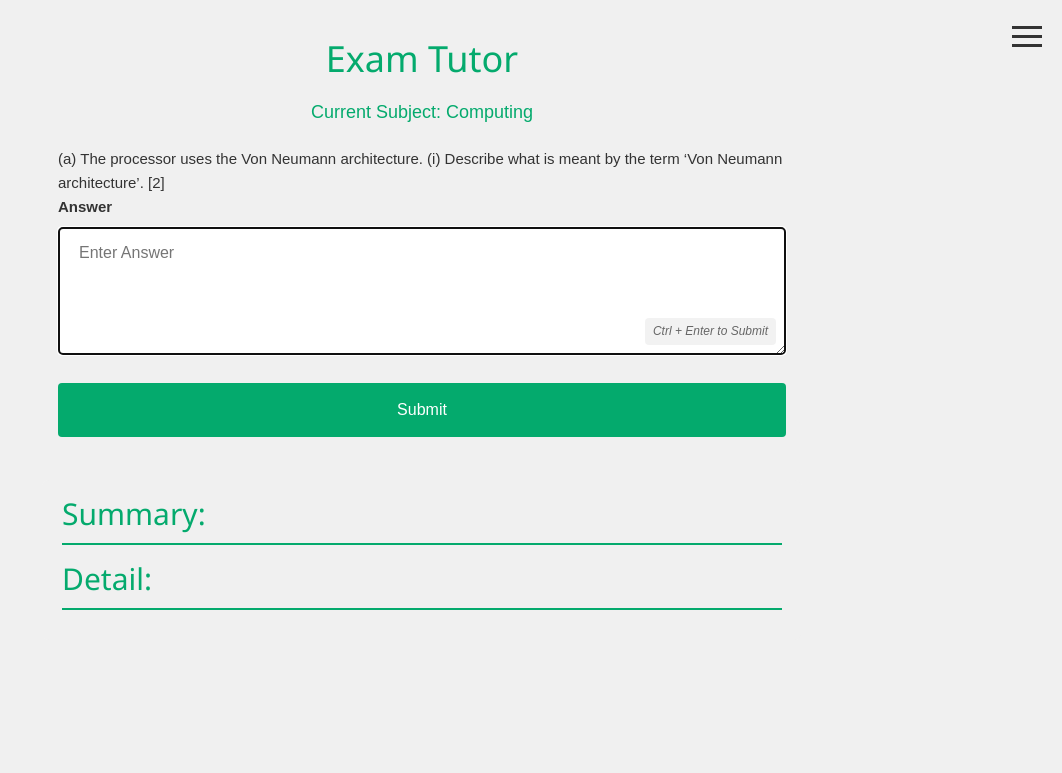
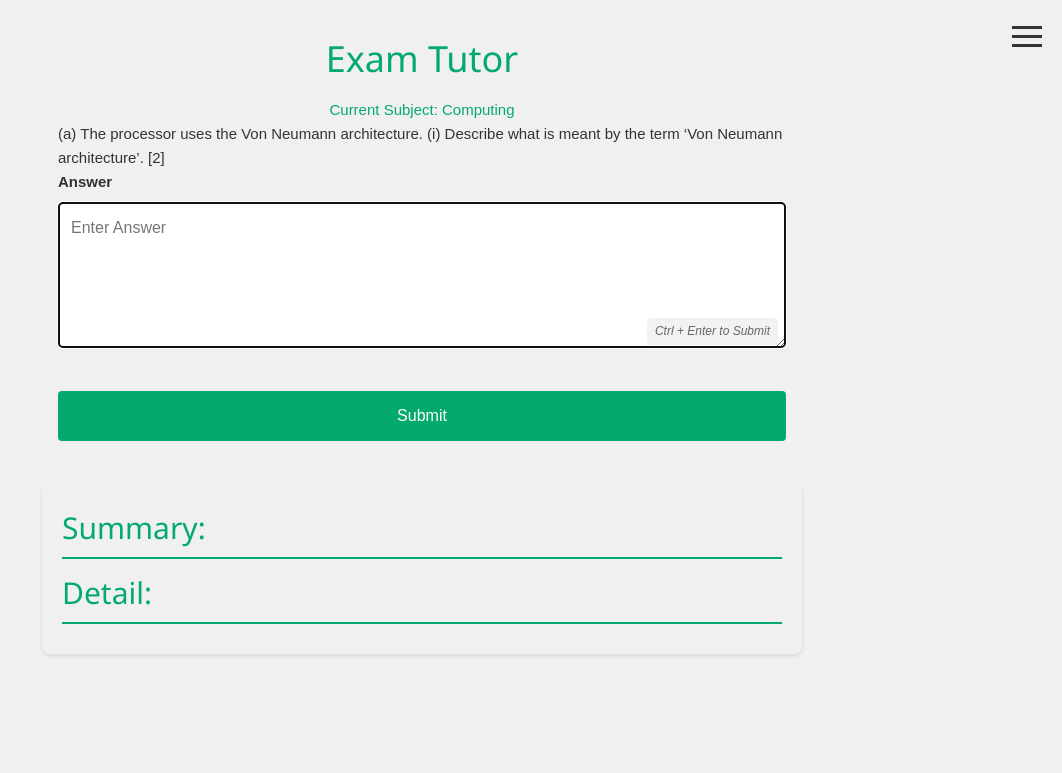
Before and after one commit to eniompw/AI-Tutor, a Flask app: page / in a window 1280 px wide. Shown: the top 773 px of the page, without its empty margins (218-1280 px from the left). Run offline with Flask 3, Linux system fonts and the light colour scheme; data comes from the database, SQL or seed files in the repository.

Commit message:
simplify

```diff
--- a/static/styles.css
+++ b/static/styles.css
@@ -1,101 +1,102 @@
-/* Base styles */
+:root {
+    --primary-color: #04AA6D;
+    --bg-color: #f0f0f0;
+    --text-color: #333;
+}
+
 body {
-    font-family: Arial, Helvetica, sans-serif;
+    font-family: Arial, sans-serif;
     line-height: 1.6;
-    color: #333;
+    color: var(--text-color);
     max-width: 800px;
     margin: 0 auto;
-    padding: 20px;
-    padding-bottom: 100px;
-    background-color: #f0f0f0;
+    padding: 20px 20px 100px;
+    background-color: var(--bg-color);
 }
-h1 {
+
+h1, #currentSubject {
     text-align: center;
-    color: #04AA6D;
+    color: var(--primary-color);
 }
-/* Layout */
-.container {
-    padding: 16px;
+
+.container, #feedback {
     background-color: #f9f9f9;
     border-radius: 8px;
     box-shadow: 0 2px 4px rgba(0,0,0,0.1);
+    padding: 16px;
+    margin-bottom: 20px;
 }
-/* Form elements */
+
+button {
+    width: 100%;
+    padding: 12px;
+    margin: 8px 0;
+    border-radius: 4px;
+    box-sizing: border-box;
+    font-size: 16px;
+    background-color: var(--primary-color);
+    color: white;
+    border: none;
+    cursor: pointer;
+    transition: background-color 0.3s;
+}
+
+button:hover {
+    background-color: #038f5d;
+}
+
 .answer-container {
     position: relative;
     margin-bottom: 20px;
 }
+
 textarea {
     width: 100%;
-    padding: 12px 20px;
+    padding: 12px;
     margin: 8px 0;
-    display: block;
     border: 1px solid #ccc;
     border-radius: 4px;
     box-sizing: border-box;
     font-size: 16px;
+    padding-bottom: 30px;
 }
-/* Tooltip for Ctrl+Enter shortcut */
+
 .tooltip {
     position: absolute;
-    bottom: 10px;
-    right: 10px;
+    bottom: 18px;
+    right: 8px;
     background-color: rgba(0, 0, 0, 0.05);
     color: #666;
-    text-align: right;
-    border-radius: 4px;
     padding: 4px 8px;
     font-size: 12px;
     font-style: italic;
+    border-radius: 4px;
 }
-/* Button styles */
-button {
-    background-color: #04AA6D;
-    color: white;
-    padding: 14px 20px;
-    margin: 8px 0;
-    border: none;
+
+#progressBar {
+    margin: 15px 0 10px;
     border-radius: 4px;
-    cursor: pointer;
-    width: 100%;
-    font-size: 16px;
-    transition: background-color 0.3s ease;
+    overflow: hidden;
 }
-button:hover {
-    background-color: #038f5d;
+
+#progressBarFill {
+    transition: width 0.5s linear;
 }
-/* Feedback section styles */
+
 #feedback {
     margin-top: 10px;
-    padding-top: 10px;
-    padding-bottom: 20px;
-    padding-left: 20px;
-    padding-right: 20px;
-    background-color: #f0f0f0;
-    border-radius: 8px;
+    padding: 20px;
+    background-color: var(--bg-color);
 }
+
 #feedback h2 {
-    color: #04AA6D;
-    border-bottom: 2px solid #04AA6D;
+    color: var(--primary-color);
+    border-bottom: 2px solid var(--primary-color);
     padding-bottom: 5px;
     margin-top: 0;
     margin-bottom: 10px;
 }
-/* Progress bar styles */
-#progressBar {
-    margin-top: 15px;
-    margin-bottom: 10px;
-    border-radius: 4px;
-    overflow: hidden;
-}
-#progressBarFill {
-    transition: width 0.5s linear;
-}
-/* Additional style to reduce space between progress bar and feedback section */
-main.w3-container {
-    margin-bottom: 0; /* Remove any bottom margin from the main container */
-}
-/* Button overlay for navigation */
+
 .button-overlay {
     position: fixed;
     bottom: 20px;
@@ -105,44 +106,36 @@ main.w3-container {
     justify-content: center;
     gap: 20px;
     opacity: 0;
-    transition: opacity 0.5s ease-in-out, transform 0.5s ease-in-out;
+    transition: opacity 0.5s, transform 0.5s;
     transform: translateY(20px);
     z-index: 1000;
     background-color: rgba(255, 255, 255, 0.9);
     padding: 10px;
 }
+
 .button-overlay button {
-    padding: 10px 20px;
-    font-size: 16px;
-    cursor: pointer;
-    background-color: #4CAF50;
-    color: white;
-    border: none;
-    border-radius: 5px;
     width: auto;
 }
-/* Try Again button initial state */
+
 #tryAgain {
     display: none;
     opacity: 0;
-    transition: opacity 0.5s ease-in-out, transform 0.5s ease-in-out;
-    transform: translateY(20px);
 }
-/* Utility classes */
+
 .show-buttons {
     opacity: 1 !important;
     transform: translateY(0) !important;
 }
+
 .loading {
     animation: pulse 1.5s infinite;
 }
-/* Animations */
+
 @keyframes pulse {
-    0% { opacity: 0.6; }
+    0%, 100% { opacity: 0.6; }
     50% { opacity: 1; }
-    100% { opacity: 0.6; }
 }
-/* Burger menu styles */
+
 .burger-menu {
     position: fixed;
     top: 20px;
@@ -150,22 +143,19 @@ main.w3-container {
     z-index: 1000;
     cursor: pointer;
 }
+
 .burger-icon {
     width: 30px;
     height: 3px;
-    background-color: #333;
+    background-color: var(--text-color);
     margin: 6px 0;
     transition: 0.4s;
 }
-.change .bar1 {
-    transform: rotate(-45deg) translate(-5px, 6px);
-}
-.change .bar2 {
-    opacity: 0;
-}
-.change .bar3 {
-    transform: rotate(45deg) translate(-5px, -6px);
-}
+
+.change .bar1 { transform: rotate(-45deg) translate(-5px, 6px); }
+.change .bar2 { opacity: 0; }
+.change .bar3 { transform: rotate(45deg) translate(-5px, -6px); }
+
 .menu-content {
     display: none;
     position: fixed;
@@ -173,40 +163,29 @@ main.w3-container {
     right: 20px;
     background-color: white;
     min-width: 160px;
-    box-shadow: 0px 8px 16px 0px rgba(0,0,0,0.2);
-    z-index: 1;
+    box-shadow: 0 8px 16px rgba(0,0,0,0.2);
     border-radius: 5px;
 }
+
 .menu-content button {
     color: black;
     padding: 12px 16px;
-    text-decoration: none;
-    display: block;
-    width: 100%;
     text-align: left;
-    border: none;
     background: none;
-    cursor: pointer;
-    transition: background-color 0.3s;
 }
+
 .menu-content button:hover {
     background-color: #f1f1f1;
 }
+
 .menu-content button.active {
-    background-color: #04AA6D;
+    background-color: var(--primary-color);
     color: white;
 }
-#currentSubject {
-    text-align: center;
-    font-size: 18px;
-    color: #04AA6D;
-    margin-bottom: 20px;
-}
-/* Responsive design for smaller screens */
+
 @media screen and (max-width: 600px) {
     body {
-        padding: 10px;
-        padding-bottom: 120px;
+        padding: 10px 10px 120px;
     }
     .button-overlay {
         flex-direction: column;
```
